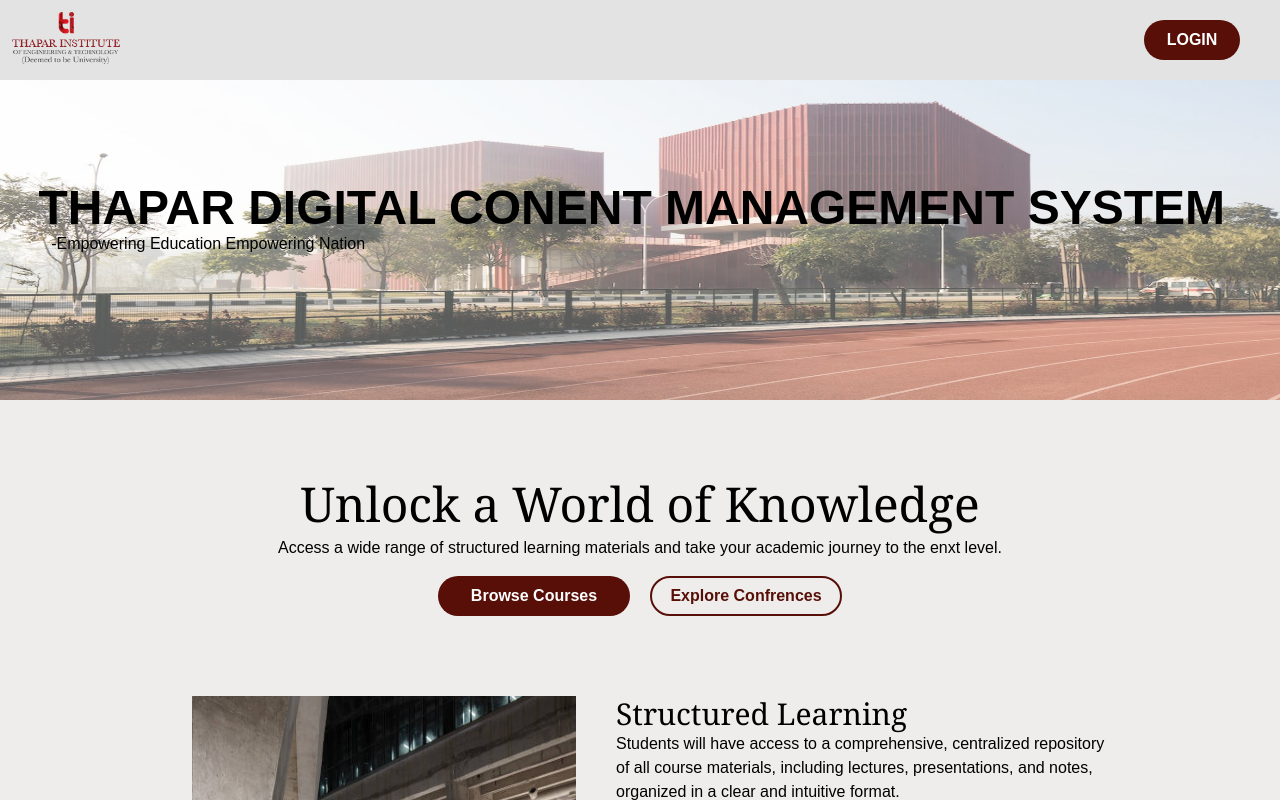
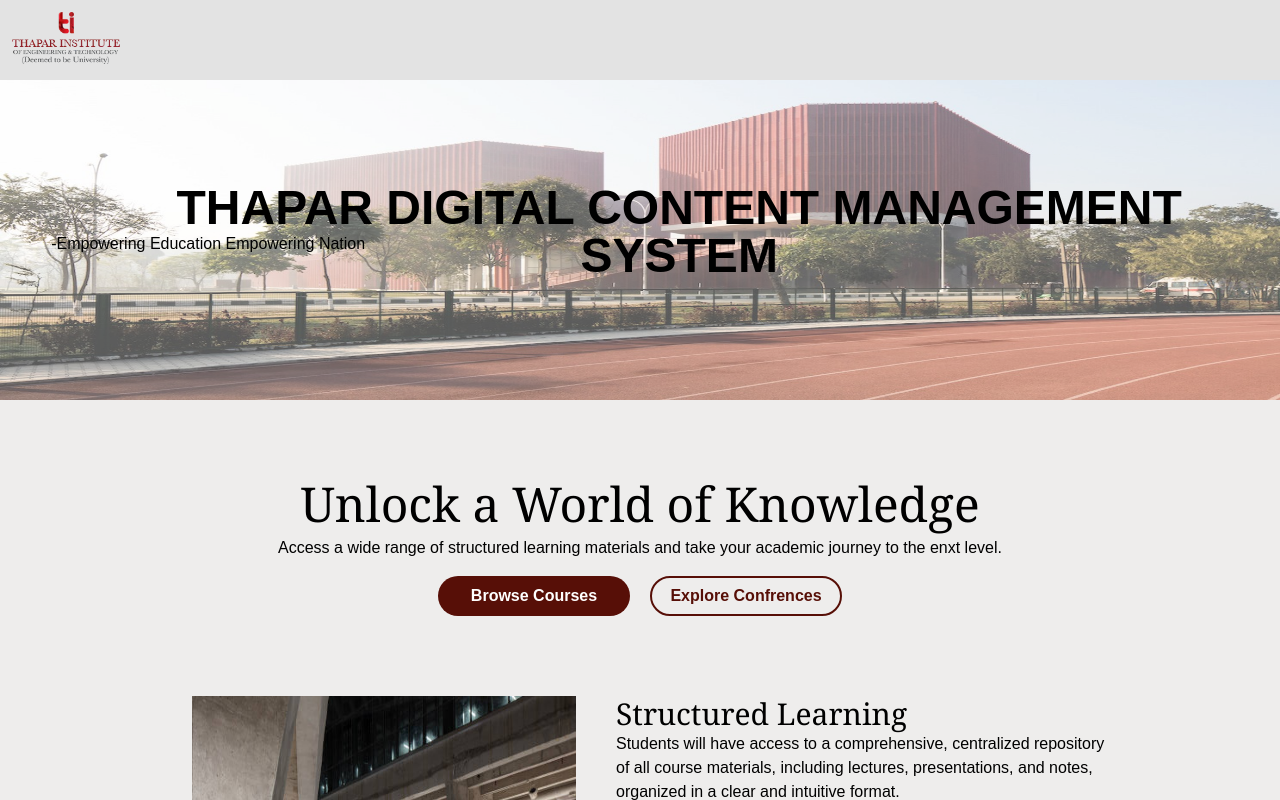
Before and after one commit to Dean-DCT-Thapar/edutube-landing-page, a Next.js app: page / in a window 1280 px wide. Shown: the top 800 px of the page. Built offline with nearby package versions, Linux system fonts and the light colour scheme.

Commit message:
remove login button

```diff
--- a/app/page.js
+++ b/app/page.js
@@ -8,14 +8,11 @@
           <li>
             <img className="h-16 ml-3 pt-3" src="/thaparLogo.webp" alt="thapar logo" />
           </li>
-          <li className="mr-10 pt-5">
-            <button className="text-white bg-[#570f07] h-10 w-24 rounded-3xl font-semibold">LOGIN</button>
-          </li>
         </ul>
       </div>
       <div>
         <Image className="h-80 w-screen opacity-65" src="/mHostel.jpg" alt="Photo" width={500} height={500} />
-        <h1 className="absolute top-32 pt-14 text-black text-center text-5xl font-bold" style={{left:'3%'}}>THAPAR DIGITAL CONENT MANAGEMENT SYSTEM</h1>
+        <h1 className="absolute top-32 pt-14 pl-10 text-black text-center text-5xl font-bold" style={{left:'3%'}}>THAPAR DIGITAL CONTENT MANAGEMENT SYSTEM</h1>
         <h2 className="text-black absolute top-52 pt-6 text-center" style={{left: '4%'}}>-Empowering Education Empowering Nation</h2>
       </div>
       <div className="bg-[#eeedec] h-full">
```
